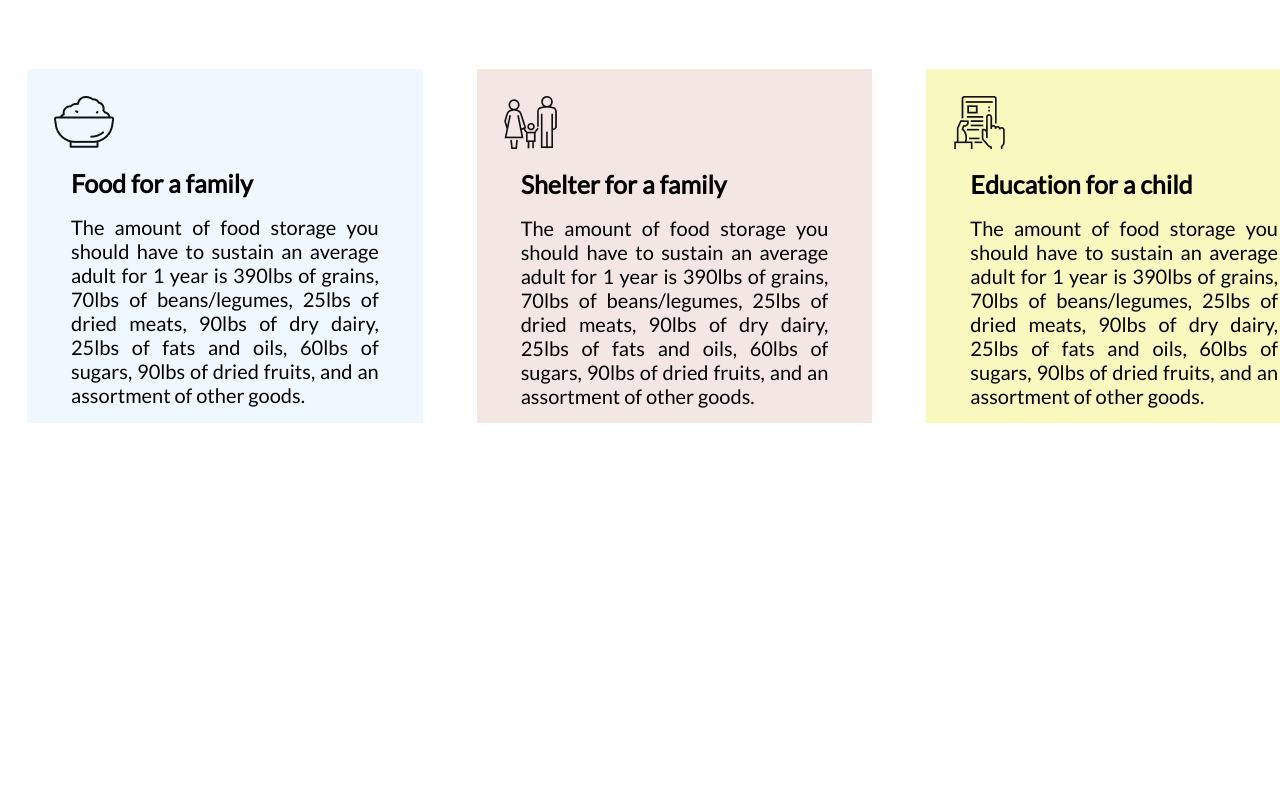
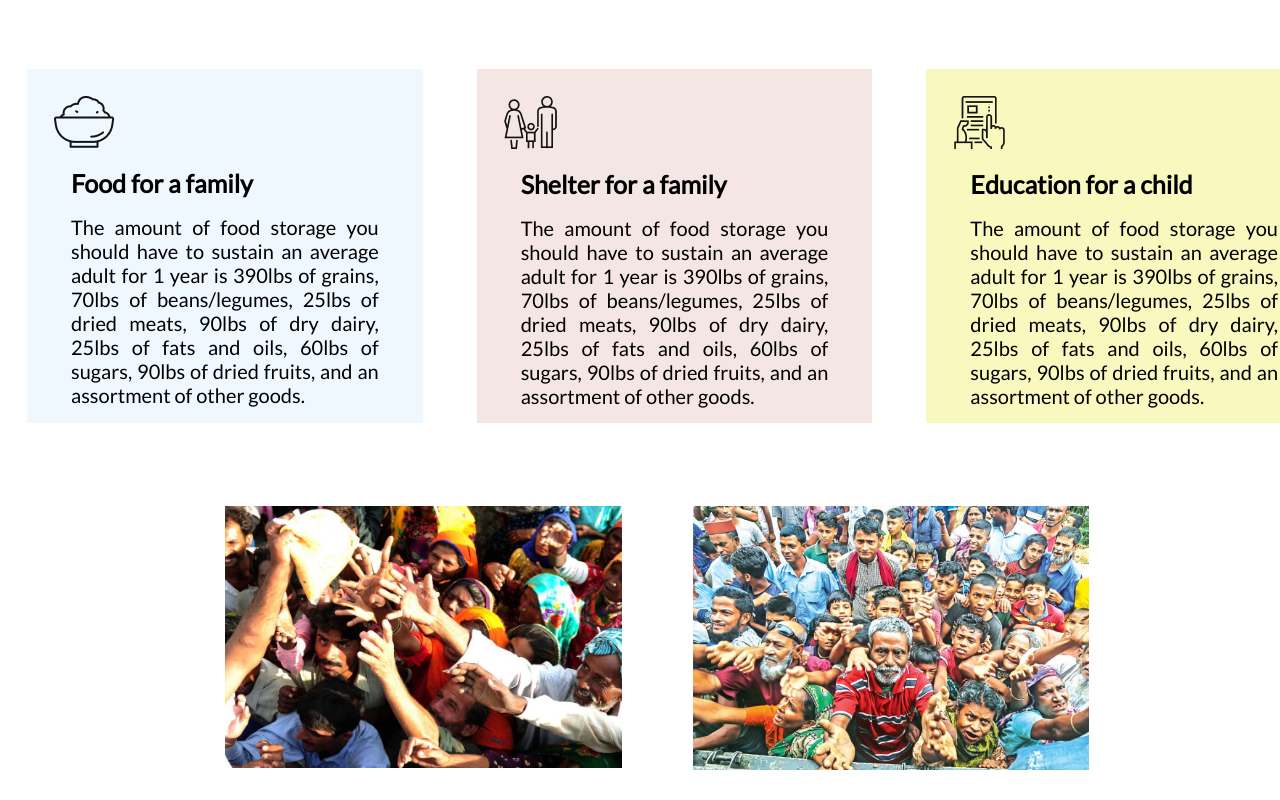
Before and after one commit to ariful012/donate-today-project, a plain HTML site: page index.html in a window 1280 px wide. Shown: the part 1894-2694 px from the top of the page. Before the commit the page ends 2344 px from the top, so only its background shows below. Drawn offline with Linux system fonts and the light colour scheme.

Commit message:
flooder section added

```diff
--- a/index.html
+++ b/index.html
@@ -94,6 +94,18 @@
 
     </section>
 
+    <section>
+        <div class="flooder">
+            <div class="donation">
+                <img src="images/donation.jpg" alt="">
+            </div>
+            <div class="hungry">
+                <img src="images/hungry.jpg" alt="">
+            </div>
+        </div>
+
+    </section>
+
 </body>
 
 </html>
--- a/style.css
+++ b/style.css
@@ -124,3 +124,31 @@ p {
 .edu-color {
     background-color: rgb(248, 248, 191);
 }
+
+.flooder {
+    display: flex;
+    padding: 2%;
+}
+
+.donation img {
+    width: 70%;
+    height: 88%;
+    margin-left: 35%;
+    margin-top: 30px;
+    transition: .8ms;
+}
+
+.donation img:hover {
+    margin-top: 0px;
+}
+
+.hungry img {
+    width: 60%;
+    margin-left: 15%;
+    margin-top: 30px;
+    transition: .8ms;
+}
+
+.hungry img:hover {
+    margin-top: 0px;
+}
```
